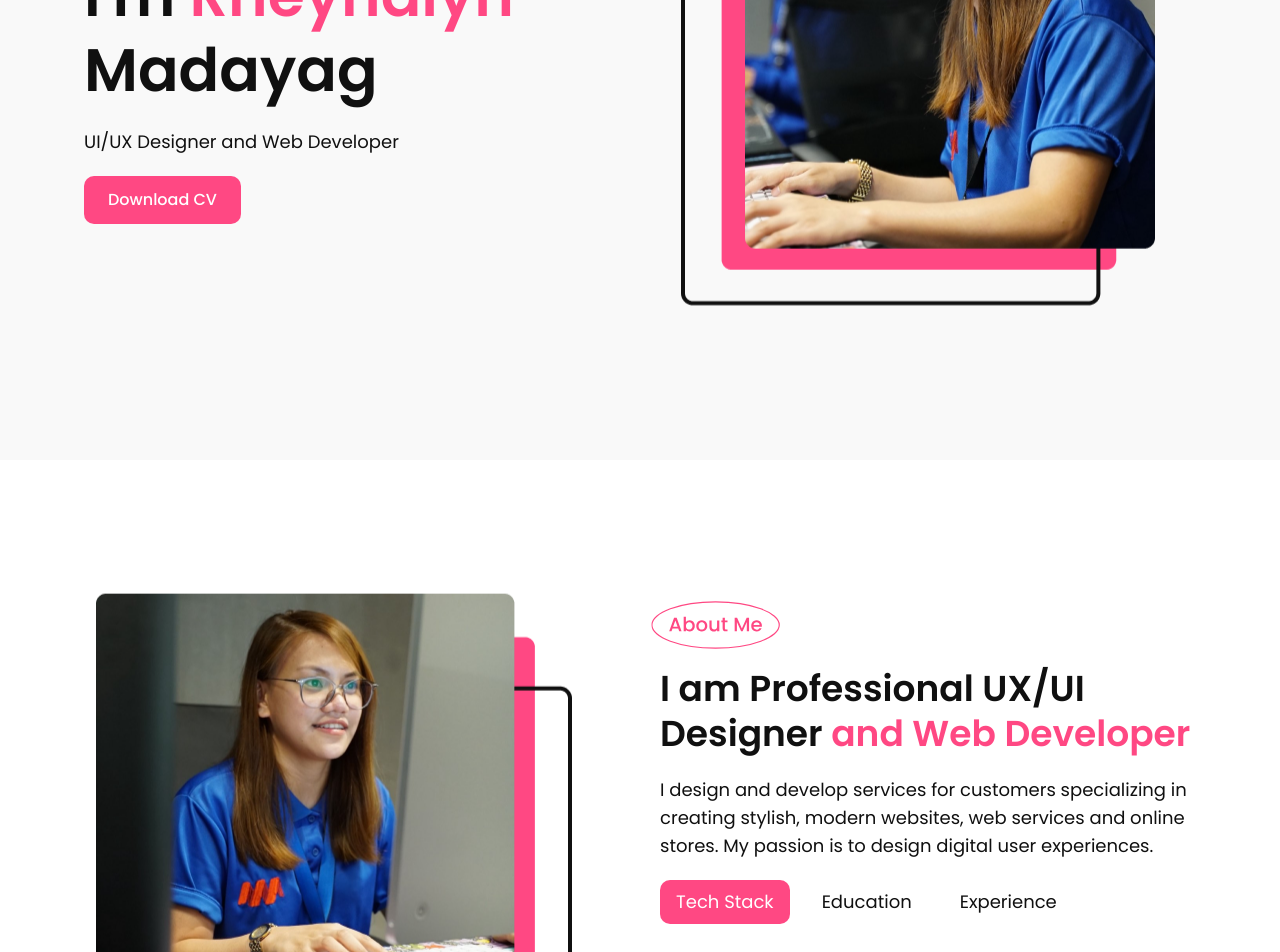
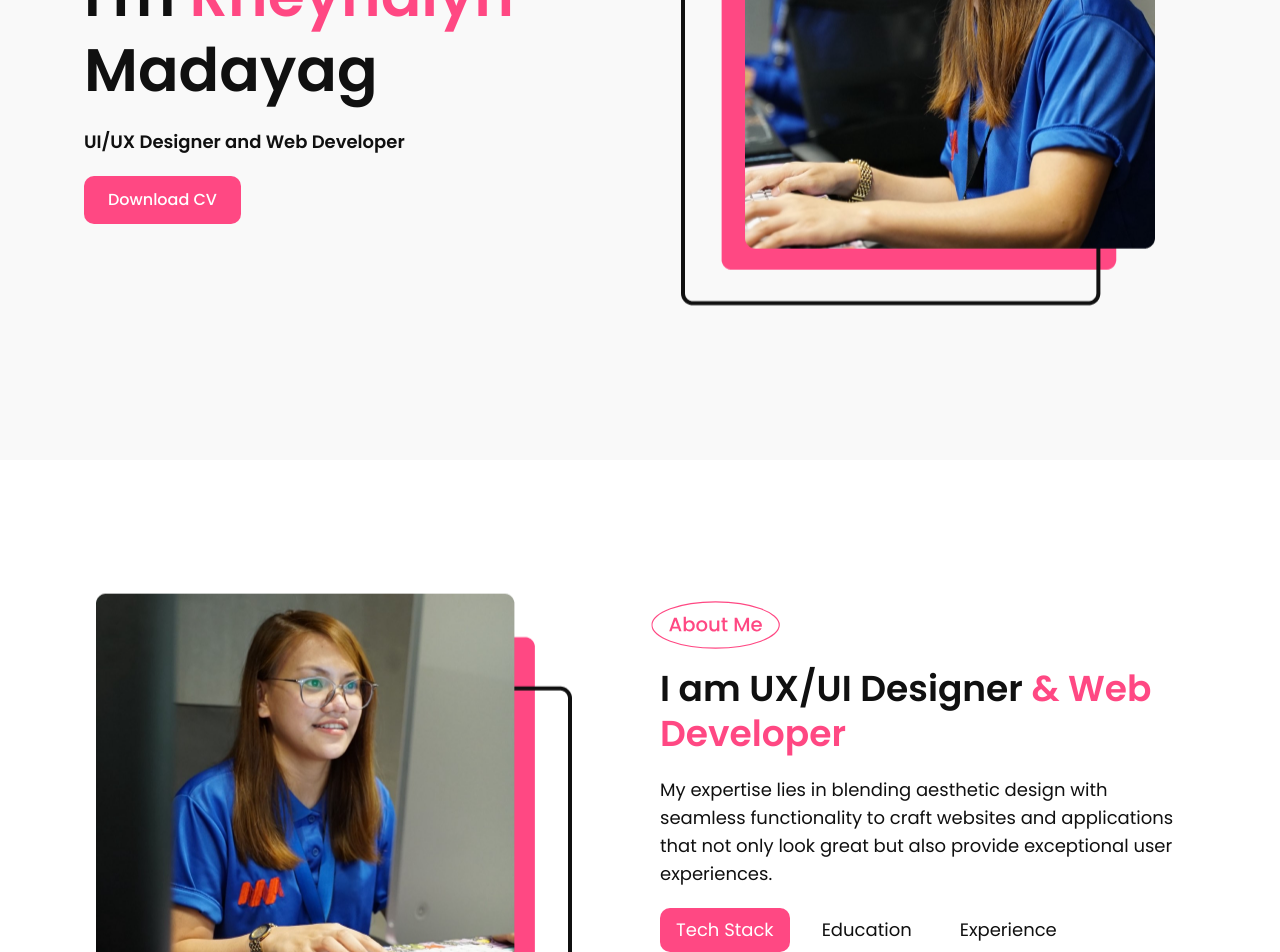
Before and after one commit to rmadayag/rmadayag, a React (Vite) app: page / in a window 1280 px wide. Shown: the part 340-1292 px from the top of the page. Built offline with nearby package versions, Linux system fonts and the light colour scheme.

Commit message:
Your commit message here

```diff
--- a/src/components/About.jsx
+++ b/src/components/About.jsx
@@ -143,10 +143,10 @@ const About = () => {
               style={styles}
             />
               <h2 className="md:text-4xl text-2xl md:leading-tight leading-tight font-semibold text-txtcolor">
-                I am Professional UX/UI Designer <span className="text-primary">and Web Developer</span>
+                I am UX/UI Designer <span className="text-primary">& Web Developer</span>
               </h2>
               <p className="md:text-1xl text-lg font-regular text-txtcolor">
-                I design and develop services for customers specializing in creating stylish, modern websites, web services and online stores. My passion is to design digital user experiences.
+              My expertise lies in blending aesthetic design with seamless functionality to craft websites and applications that not only look great but also provide exceptional user experiences.
               </p>
               <div className="flex flex-col md:flex-row md:gap-2 w-full">
                 <button
--- a/src/components/Hero.jsx
+++ b/src/components/Hero.jsx
@@ -68,7 +68,7 @@ const Hero = () => {
             <h1 className="md:text-6xl text-4xl md:leading-tight leading-tight font-semibold text-txtcolor">
               I'm <span className="text-primary">Rheynalyn</span> Madayag
             </h1>
-            <h4 className="md:text-1xl text-lg text-txtcolor">
+            <h4 className="md:text-1xl text-lg font-bold text-txtcolor">
               UI/UX Designer and Web Developer
             </h4>
             <button
```
